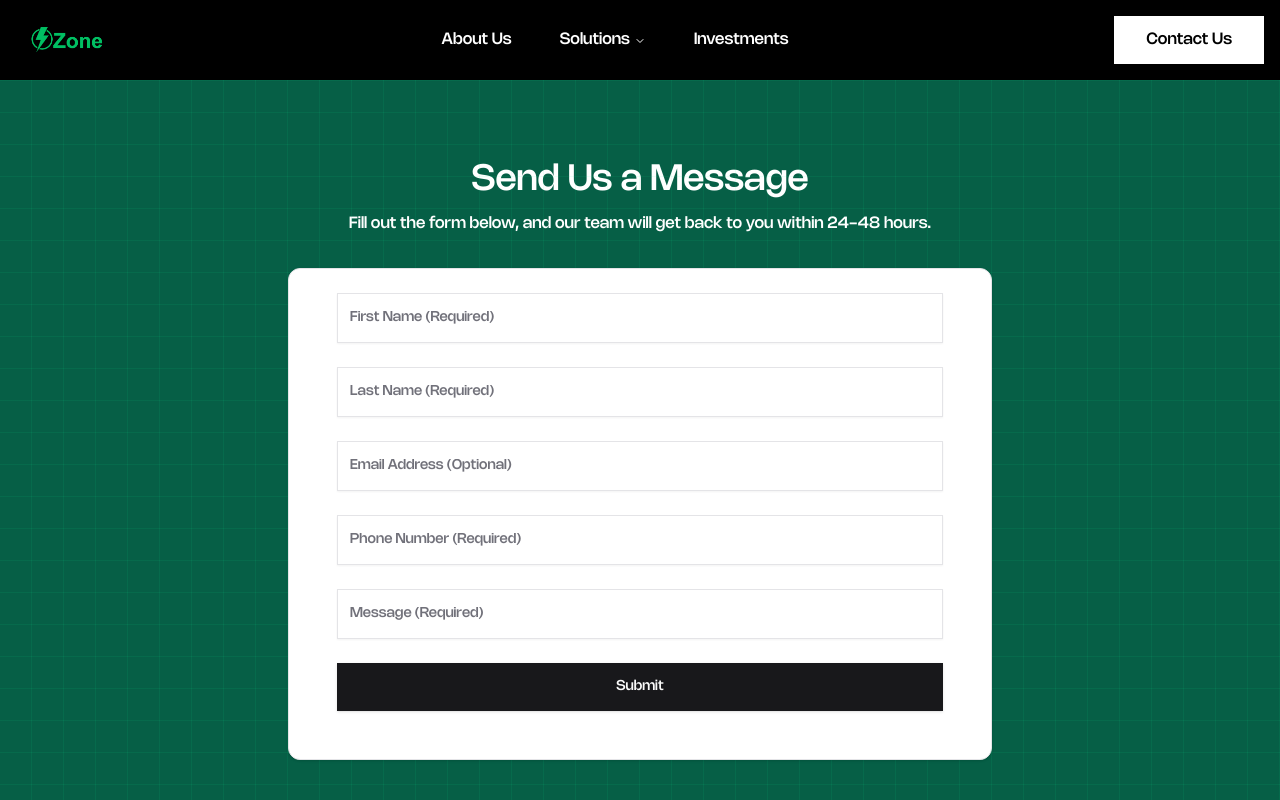
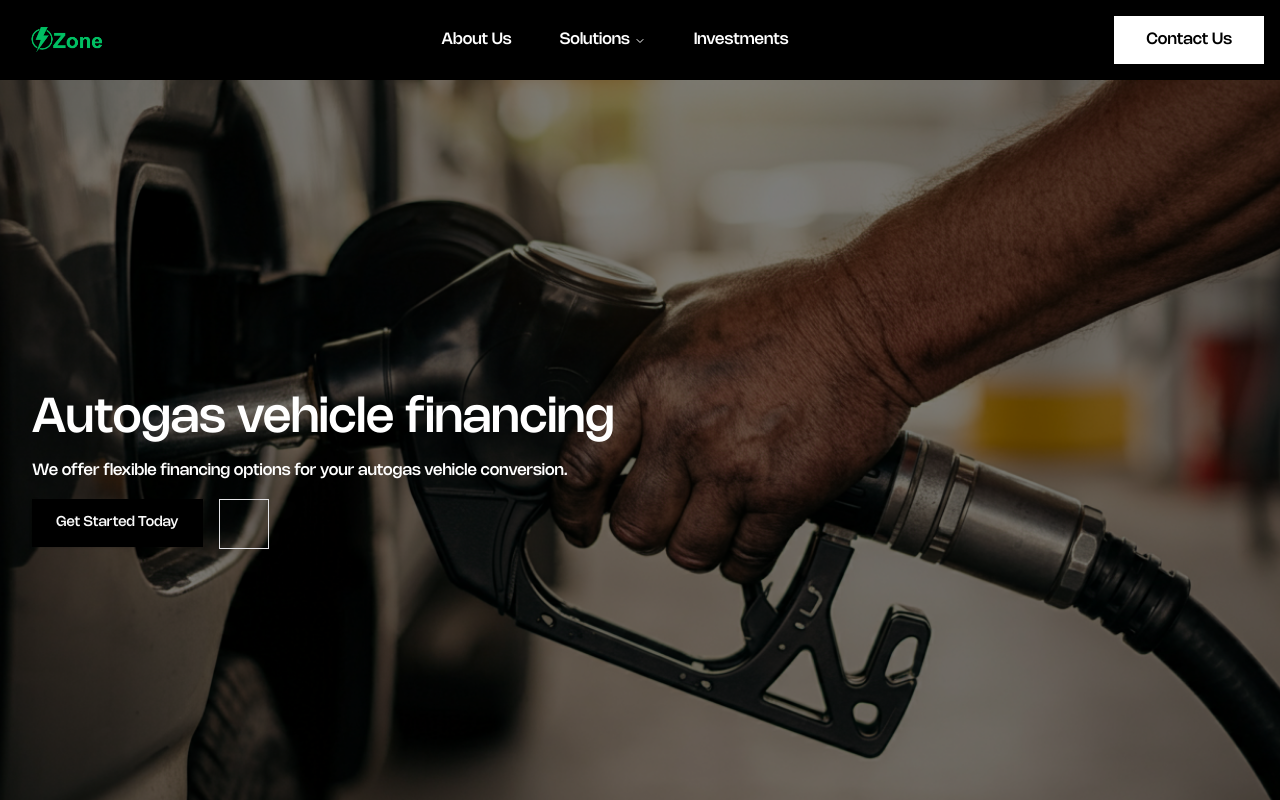
Before and after one commit to abkaaar/ozoneV0, a Next.js app: page /financing in a window 1280 px wide. Shown: the top 800 px of the page. Built offline with nearby package versions, Linux system fonts and the light colour scheme.

Commit message:
Add Hero component to Conversion and Financing pages with titles and descriptions

```diff
--- a/app/conversion/page.tsx
+++ b/app/conversion/page.tsx
@@ -1,5 +1,6 @@
 import ContactSection from '@/components/Contact'
 import Footer from '@/components/Footer'
+import Hero from '@/components/hero'
 import Nav from '@/components/Nav'
 import React from 'react'
 
@@ -7,6 +8,10 @@ export default function Conversion() {
   return (
     <>
     <Nav />
+    <Hero
+    title='Autogas vehicle conversion'
+    description='We offer autogas vehicle conversion services for your fleet.'
+    />
     <ContactSection/>
     <Footer />
     </>
--- a/app/financing/page.tsx
+++ b/app/financing/page.tsx
@@ -1,5 +1,6 @@
 import ContactSection from '@/components/Contact'
 import Footer from '@/components/Footer'
+import Hero from '@/components/hero'
 import Nav from '@/components/Nav'
 import React from 'react'
 
@@ -7,6 +8,11 @@ export default function Financing() {
   return (
     <>
     <Nav />
+    <Hero
+    title='Autogas vehicle financing'
+    description='We offer flexible financing options for your autogas vehicle conversion.'
+
+    />
     <ContactSection/>
     <Footer />
     </>
```
